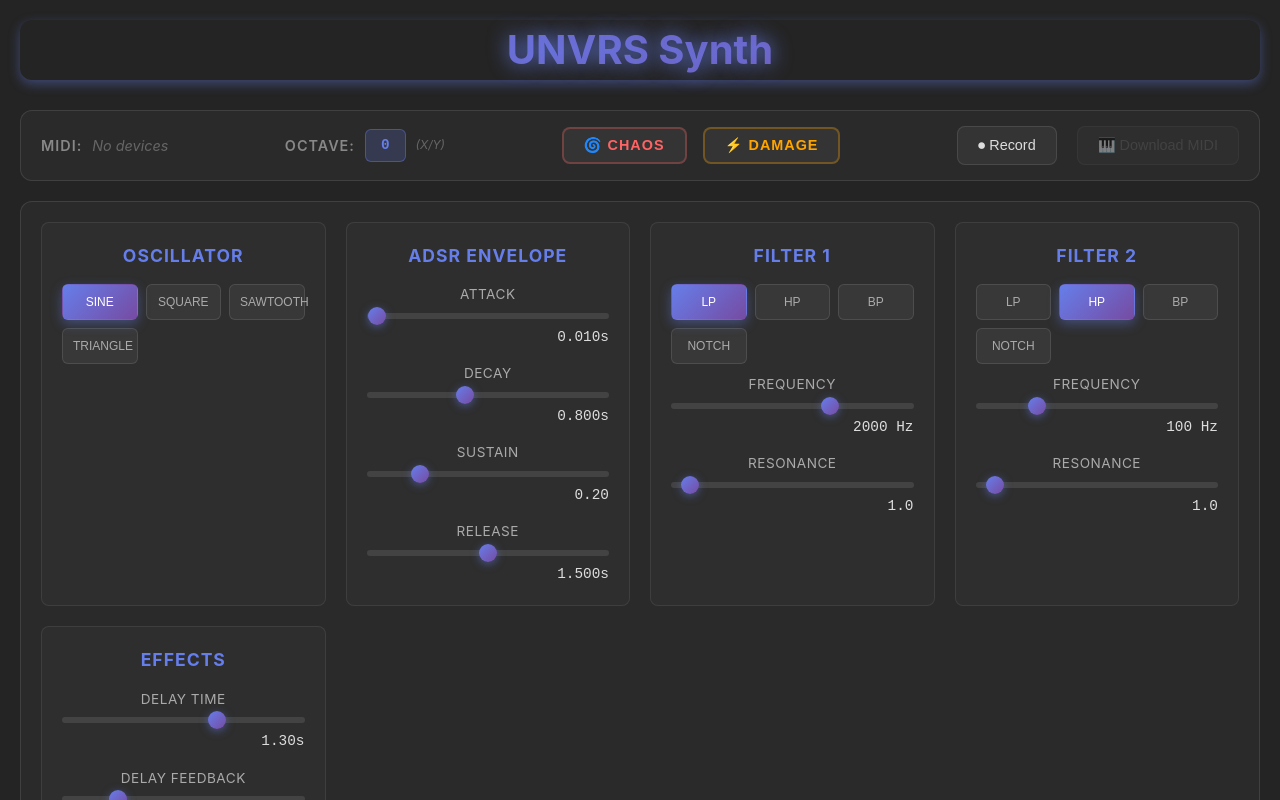
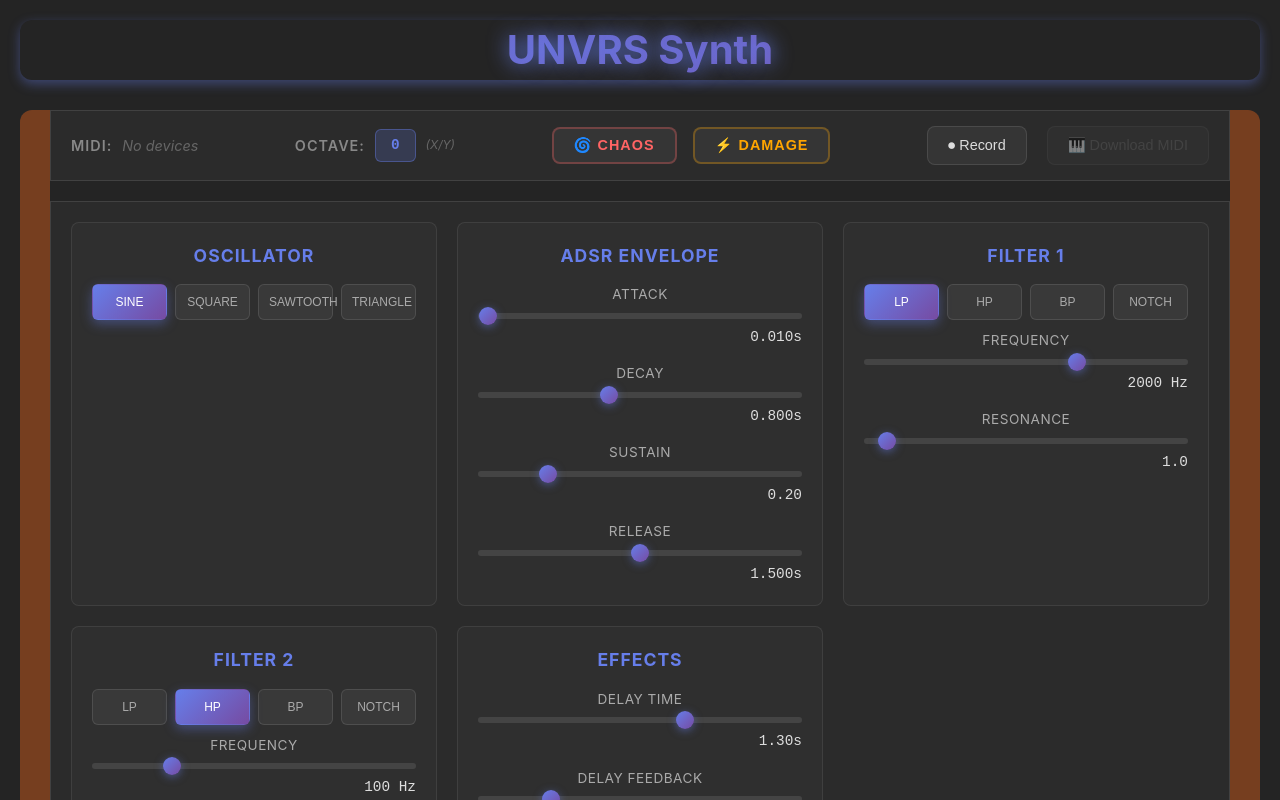
Before and after one commit to UNVRSmusic/unvrs-synth, a React (Vite) app: page / in a window 1280 px wide. Both pictures are taken after a click on the button "Click to Initialize Audio". Shown: the top 800 px of the page. Built offline with nearby package versions, Linux system fonts and the light colour scheme.

Commit message:
wooden sides

```diff
--- a/src/components/Keyboard.css
+++ b/src/components/Keyboard.css
@@ -1,12 +1,11 @@
 .keyboard-container {
-  width: 100%;
+  background: rgba(255, 255, 255, 0.03);
+  border: 1px solid rgba(255, 255, 255, 0.1);
   display: flex;
   flex-direction: column;
   gap: 10px;
   padding: 20px;
-  background: rgba(255, 255, 255, 0.03);
-  border-radius: 12px;
-  border: 1px solid rgba(255, 255, 255, 0.1);
+  width: 100%;
 }
 
 .keyboard {
--- a/src/components/Synth.css
+++ b/src/components/Synth.css
@@ -1,14 +1,16 @@
 .synth {
-  width: 100%;
+  border-left: 30px solid #763e1f;
+  border-right: 30px solid #763e1f;
+  border-radius: 12px;
   display: flex;
   flex-direction: column;
   gap: 20px;
+  width: 100%;
 }
 
 .synth-header {
   align-items: center;
   background: rgba(255, 255, 255, 0.03);
-  border-radius: 12px;
   border: 1px solid rgba(255, 255, 255, 0.1);
   display: flex;
   flex-wrap: wrap;
@@ -131,13 +133,12 @@
 }
 
 .synth-controls {
+  background: rgba(255, 255, 255, 0.03);
+  border: 1px solid rgba(255, 255, 255, 0.1);
   display: grid;
+  gap: 20px;
   grid-template-columns: repeat(auto-fit, minmax(280px, 1fr));
-  gap: 20px;
   padding: 20px;
-  background: rgba(255, 255, 255, 0.03);
-  border-radius: 12px;
-  border: 1px solid rgba(255, 255, 255, 0.1);
 }
 
 @media (max-width: 768px) {
```
